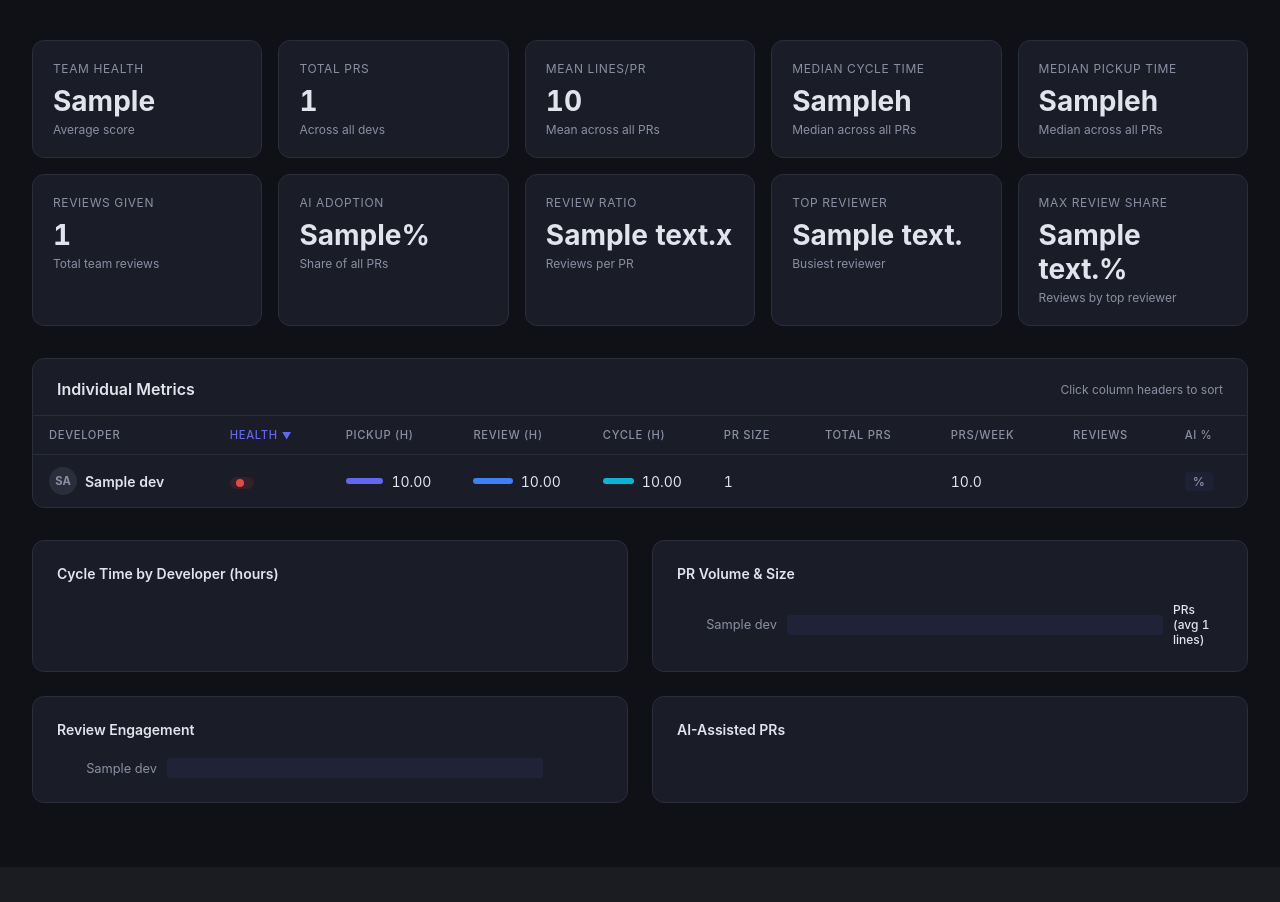
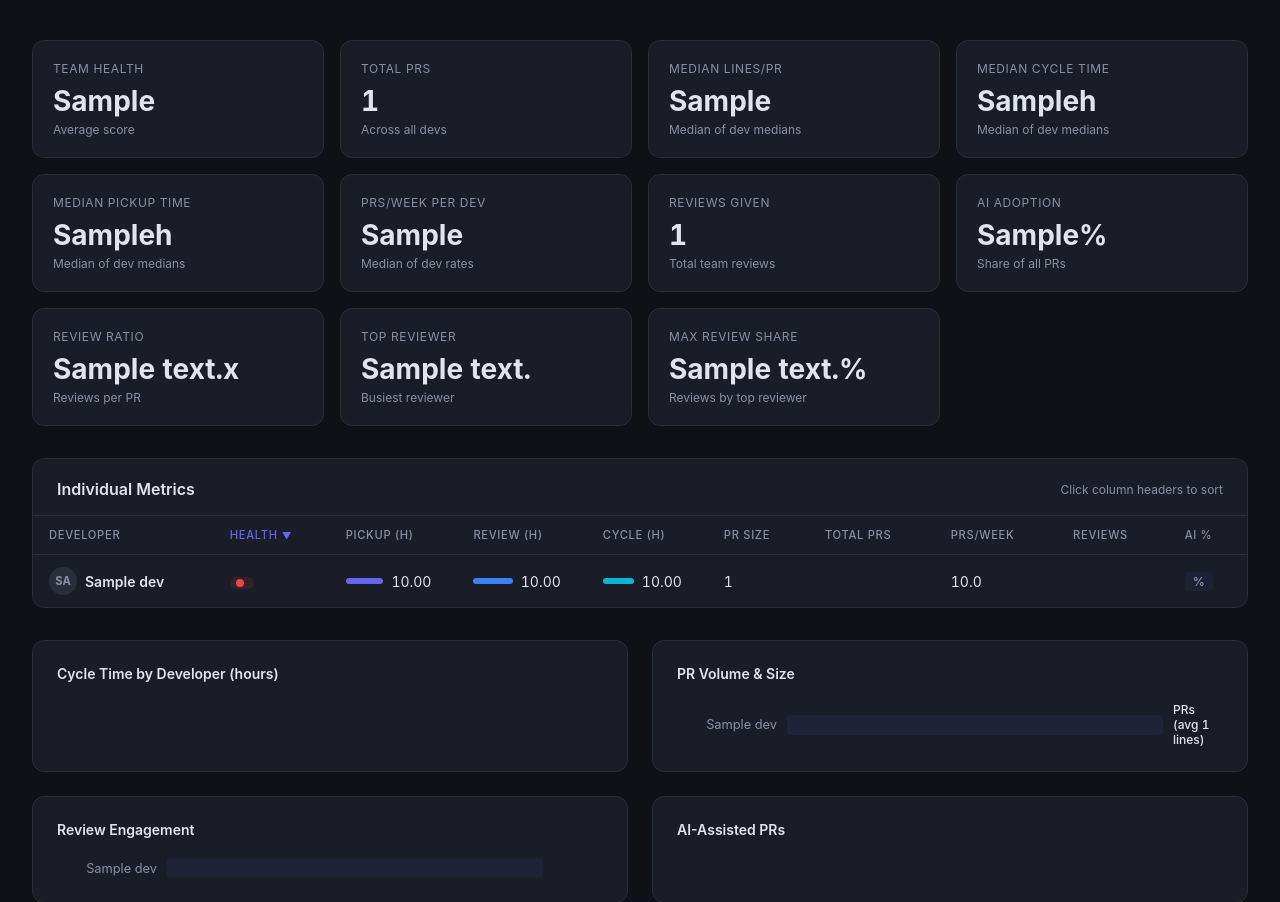
Before and after one commit to kobbikobb/git-dev-metrics, a Python web app: template git_dev_metrics/metrics/printer/templates/dashboard.html in a window 1280 px wide. Shown: the part 87-989 px from the top of the page. Before the commit the page ends 890 px from the top, so only its background shows below. Run offline with Jinja, Linux system fonts and the light colour scheme; the template is opened without the code that fills it: most values are stand-ins (such as "Sample title", 1, 10 or a date in 2020).

Commit message:
Add PRs/Week per Dev to summary; switch Lines/PR to median
- Replace 'Mean Lines/PR' with 'Median Lines/PR' in the summary
  (sourced from team pr_size, which is now median-of-dev-medians).
  One vendor drop or generated-file PR no longer skews the team
  number; per-PR mean stays available on the dev table as
  'Avg Lines/PR'.
- Add 'PRs/Week per Dev' (median of dev throughput) so the
  summary distinguishes typical-dev cadence from total team
  output.
- Aggregate prs_per_week into the per-dev rollup alongside the
  other time-based metrics.
- Console summary expands to two 6-col rows; HTML grid bumps to
  6 cols with 4/3/2-col fallbacks for narrower viewports.

Co-Authored-By: Claude Opus 4.7 (1M context) <noreply@anthropic.com>

```diff
--- a/git_dev_metrics/metrics/analyzer.py
+++ b/git_dev_metrics/metrics/analyzer.py
@@ -23,6 +23,7 @@ _PER_DEV_AGGREGATED_KEYS = (
     "pr_size",
     "avg_lines_per_pr",
     "ai_percentage",
+    "prs_per_week",
 )
 
 
--- a/git_dev_metrics/metrics/printer/templates/dashboard.html
+++ b/git_dev_metrics/metrics/printer/templates/dashboard.html
@@ -49,7 +49,7 @@
 
   .summary {
     display: grid;
-    grid-template-columns: repeat(5, 1fr);
+    grid-template-columns: repeat(6, 1fr);
     gap: 1rem;
     margin-bottom: 2rem;
     max-width: 1400px;
@@ -57,10 +57,13 @@
     margin-right: auto;
   }
 
-  @media (max-width: 1100px) {
+  @media (max-width: 1300px) {
+    .summary { grid-template-columns: repeat(4, 1fr); }
+  }
+  @media (max-width: 900px) {
     .summary { grid-template-columns: repeat(3, 1fr); }
   }
-  @media (max-width: 700px) {
+  @media (max-width: 600px) {
     .summary { grid-template-columns: repeat(2, 1fr); }
   }
 
@@ -362,19 +365,24 @@
     <div class="sub">Across all devs</div>
   </div>
   <div class="summary-card">
-    <div class="label">Mean Lines/PR</div>
-    <div class="value">{{ summary.avg_lines_per_pr }}</div>
-    <div class="sub">Mean across all PRs</div>
+    <div class="label">Median Lines/PR</div>
+    <div class="value">{{ summary.median_lines_per_pr }}</div>
+    <div class="sub">Median of dev medians</div>
   </div>
   <div class="summary-card">
     <div class="label">Median Cycle Time</div>
     <div class="value">{{ summary.median_cycle }}h</div>
-    <div class="sub">Median across all PRs</div>
+    <div class="sub">Median of dev medians</div>
   </div>
   <div class="summary-card">
     <div class="label">Median Pickup Time</div>
     <div class="value">{{ summary.median_pickup }}h</div>
-    <div class="sub">Median across all PRs</div>
+    <div class="sub">Median of dev medians</div>
+  </div>
+  <div class="summary-card">
+    <div class="label">PRs/Week per Dev</div>
+    <div class="value">{{ summary.median_prs_per_week }}</div>
+    <div class="sub">Median of dev rates</div>
   </div>
   <div class="summary-card">
     <div class="label">Reviews Given</div>
--- a/git_dev_metrics/metrics/summary.py
+++ b/git_dev_metrics/metrics/summary.py
@@ -28,7 +28,8 @@ def build_summary(metrics: dict) -> dict:
         "median_pickup": round(team.get("pickup_time", 0), 1),
         "total_reviews": total_reviews,
         "ai_adoption": round(team.get("ai_percentage", 0)),
-        "avg_lines_per_pr": round(team.get("avg_lines_per_pr", 0), 1),
+        "median_lines_per_pr": round(team.get("pr_size", 0), 1),
+        "median_prs_per_week": round(team.get("prs_per_week", 0), 2),
         "review_ratio": round(total_reviews / pr_count, 2) if pr_count else 0.0,
         "top_reviewer": top_reviewer,
         "max_review_share": max_review_share,
```
Also changed, not shown: git_dev_metrics/metrics/printer/printers.py (+7 -4 lines), tests/unit/test_metrics.py (+6 -3 lines).
